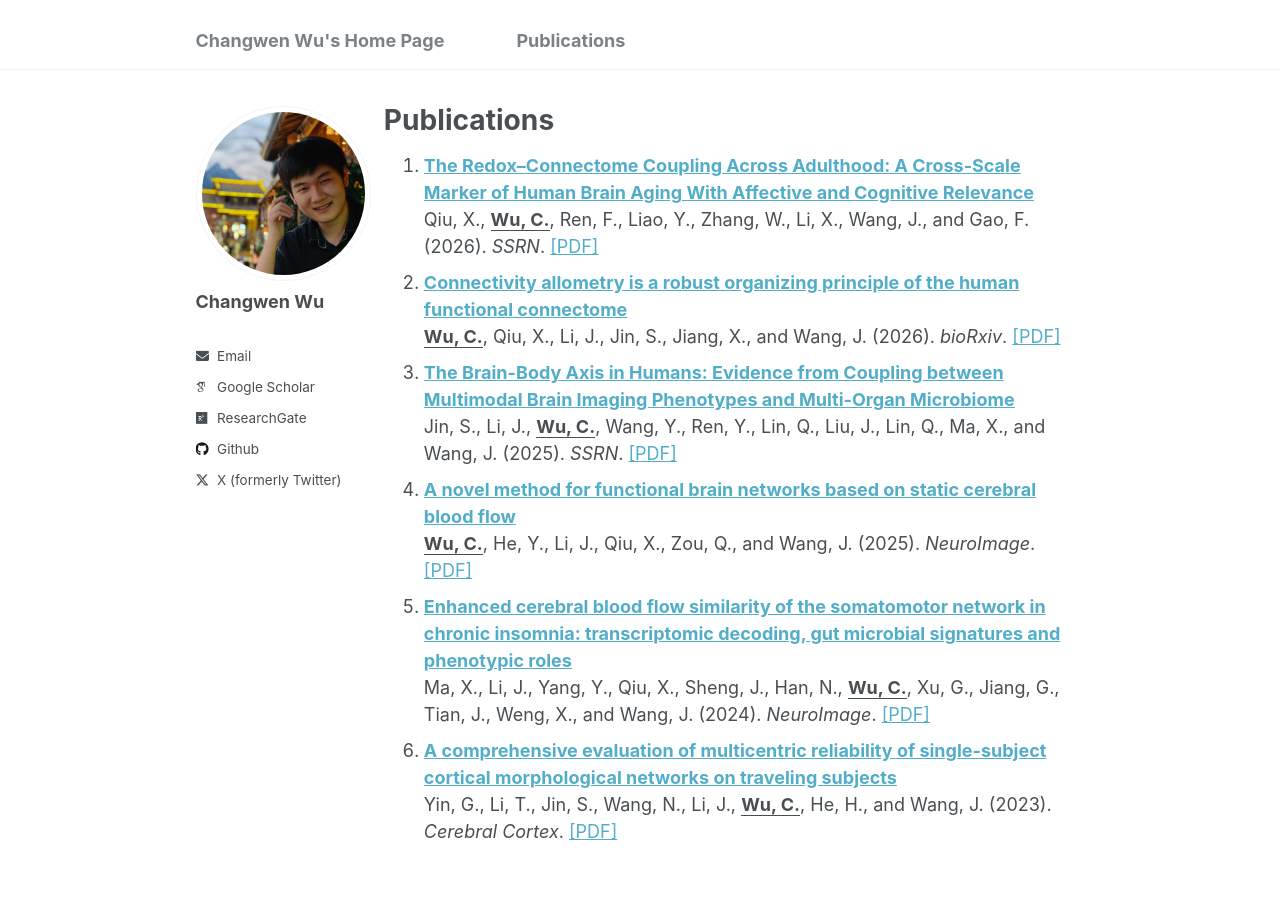
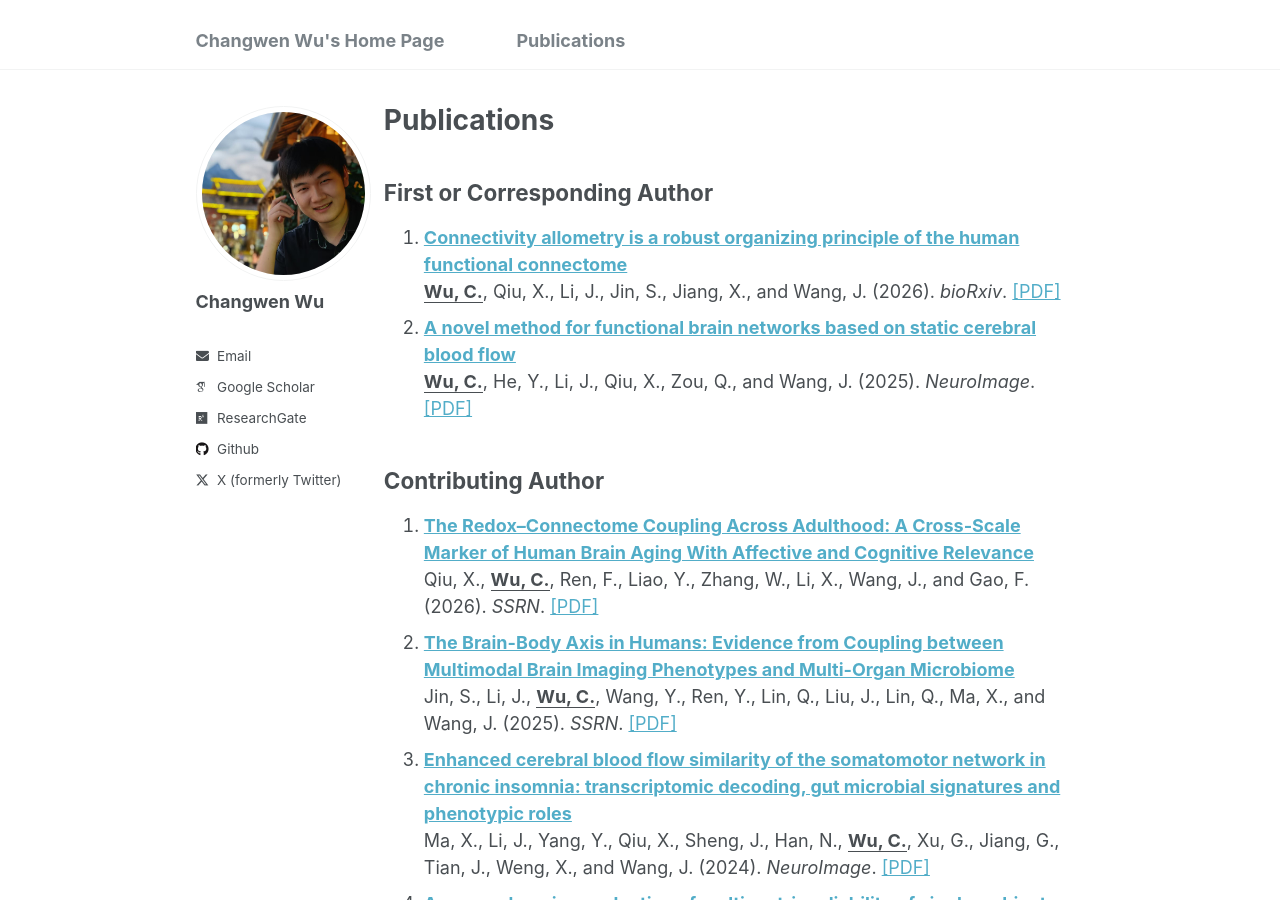
Before and after one commit to Changwen-Wu/Changwen-Wu.github.io, a Jekyll site: the page built from _pages/publications.html, in a window 1280 px wide and 900 px high. Built offline with Jekyll 4.4.1, drawn with Linux system fonts in a browser that asks for light colours; some web fonts are replaced.

Commit message:
Split publications into author role sections

```diff
--- a/_pages/publications.html
+++ b/_pages/publications.html
@@ -7,8 +7,24 @@ author_profile: true
 
 {% assign scholar_publications = site.data.google_scholar_publications %}
 {% if scholar_publications and scholar_publications.size > 0 %}
+  {% assign lead_publications = scholar_publications | where: "role", "lead" %}
+  {% assign contributor_publications = scholar_publications | where: "role", "contributor" %}
+
+  <h2>First or Corresponding Author</h2>
   <ol class="publication-list">
-    {% for paper in scholar_publications %}
+    {% for paper in lead_publications %}
+      <li>
+        <strong>{% if paper.url %}<a href="{{ paper.url | escape }}">{% endif %}{{ paper.title | escape }}{% if paper.url %}</a>{% endif %}</strong><br />
+        {% assign author_names = paper.author_abbreviations | split: "|" %}
+        {% for author in author_names %}{% assign author_name = author | strip %}{% if forloop.last and author_names.size > 1 %}and {% endif %}{% if author_name == "Wu, C." %}<u><strong>{{ author_name | escape }}</strong></u>{% else %}{{ author_name | escape }}{% endif %}{% unless forloop.last %}, {% endunless %}{% endfor %}
+        {% if paper.year %} ({{ paper.year | escape }}){% endif %}{% if paper.venue %}. <em>{{ paper.venue | escape }}</em>{% endif %}.{% if paper.pdf %} <a href="{{ paper.pdf | escape }}">[PDF]</a>{% endif %}
+      </li>
+    {% endfor %}
+  </ol>
+
+  <h2>Contributing Author</h2>
+  <ol class="publication-list">
+    {% for paper in contributor_publications %}
       <li>
         <strong>{% if paper.url %}<a href="{{ paper.url | escape }}">{% endif %}{{ paper.title | escape }}{% if paper.url %}</a>{% endif %}</strong><br />
         {% assign author_names = paper.author_abbreviations | split: "|" %}
```
